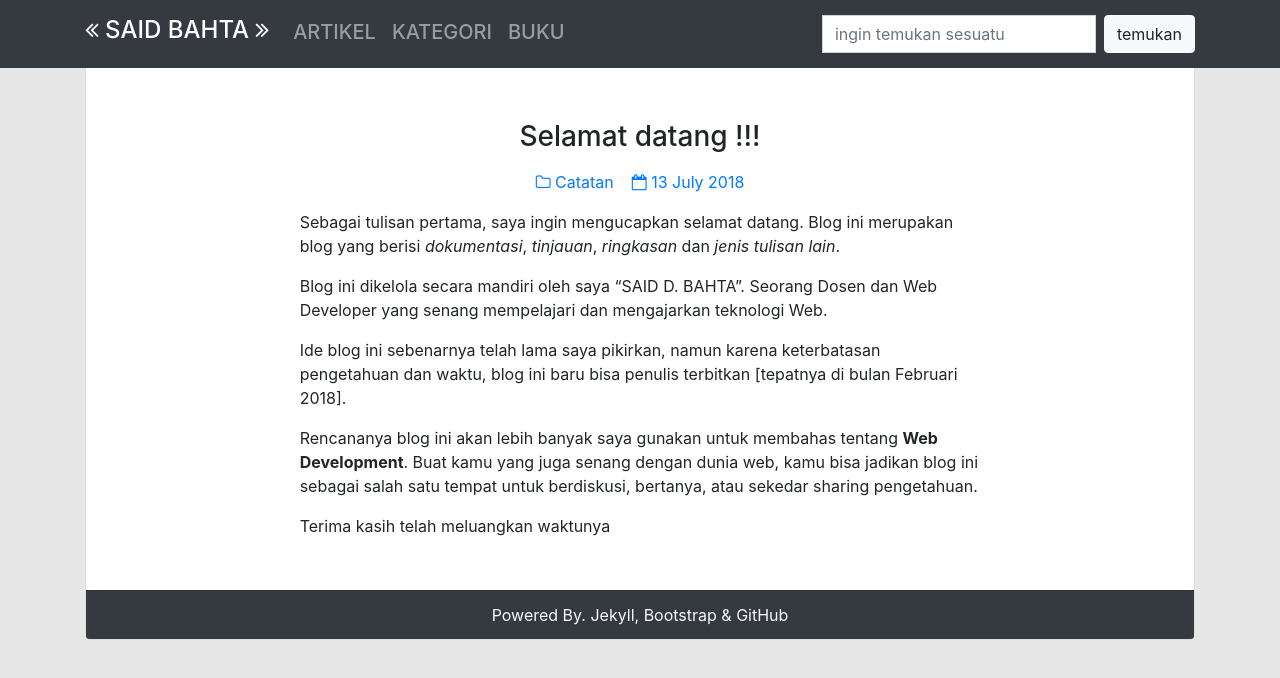
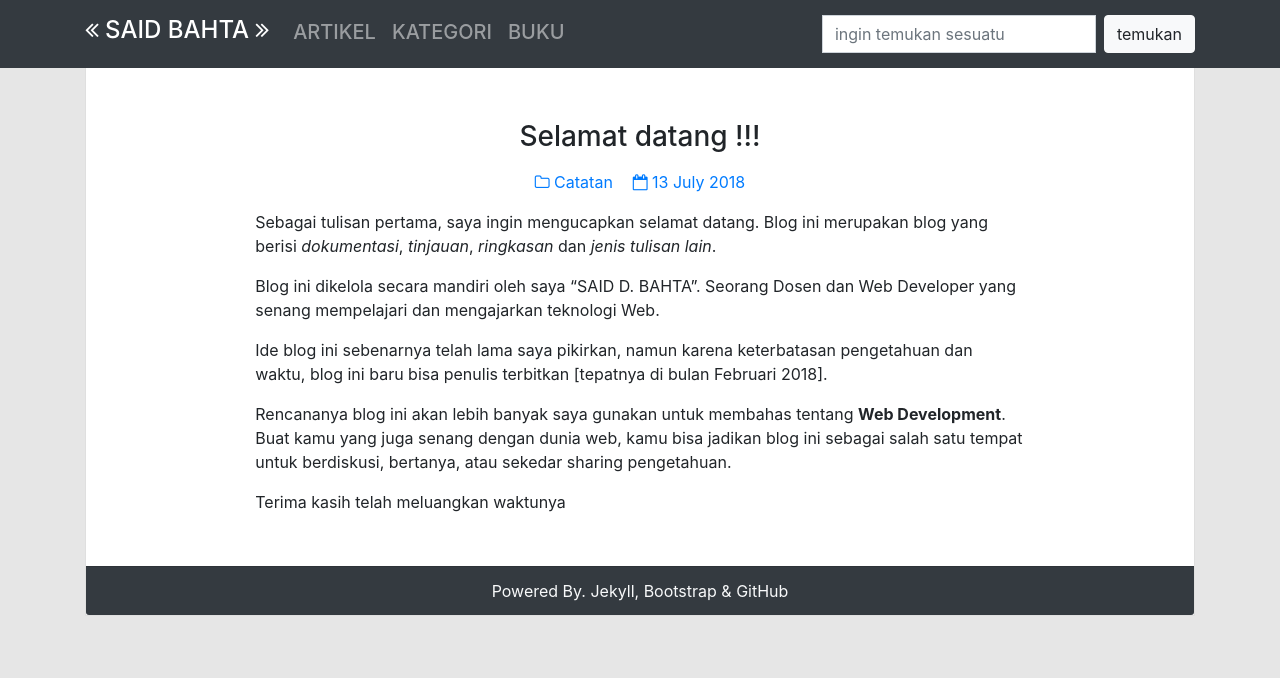
Before and after one commit to surtinaali/blog, a Jekyll site: the page built from _posts/2018-07-13-selamat-datang.markdown, in a window 1280 px wide. Shown: the top 678 px of the page. Built offline with Jekyll 4.4.1, drawn with Linux system fonts in a browser that asks for light colours; comment, search, counter and statistics services are not loaded.

Commit message:
update layout post

```diff
--- a/_layouts/post.html
+++ b/_layouts/post.html
@@ -3,7 +3,7 @@ title: Post
 layout: default
 ---
 <div class="row p-3">
-    <div class="col-11 col-sm-11 col-md-11 col-lg-8 col-xlg-8 mx-auto">
+    <div class="col-11 col-sm-11 col-md-11 col-lg-9 col-xlg-9 mx-auto">
         <div class="text-center">
             <p></p>
             <h3 class="pb-2">{{ page.title }}</h3>
```
